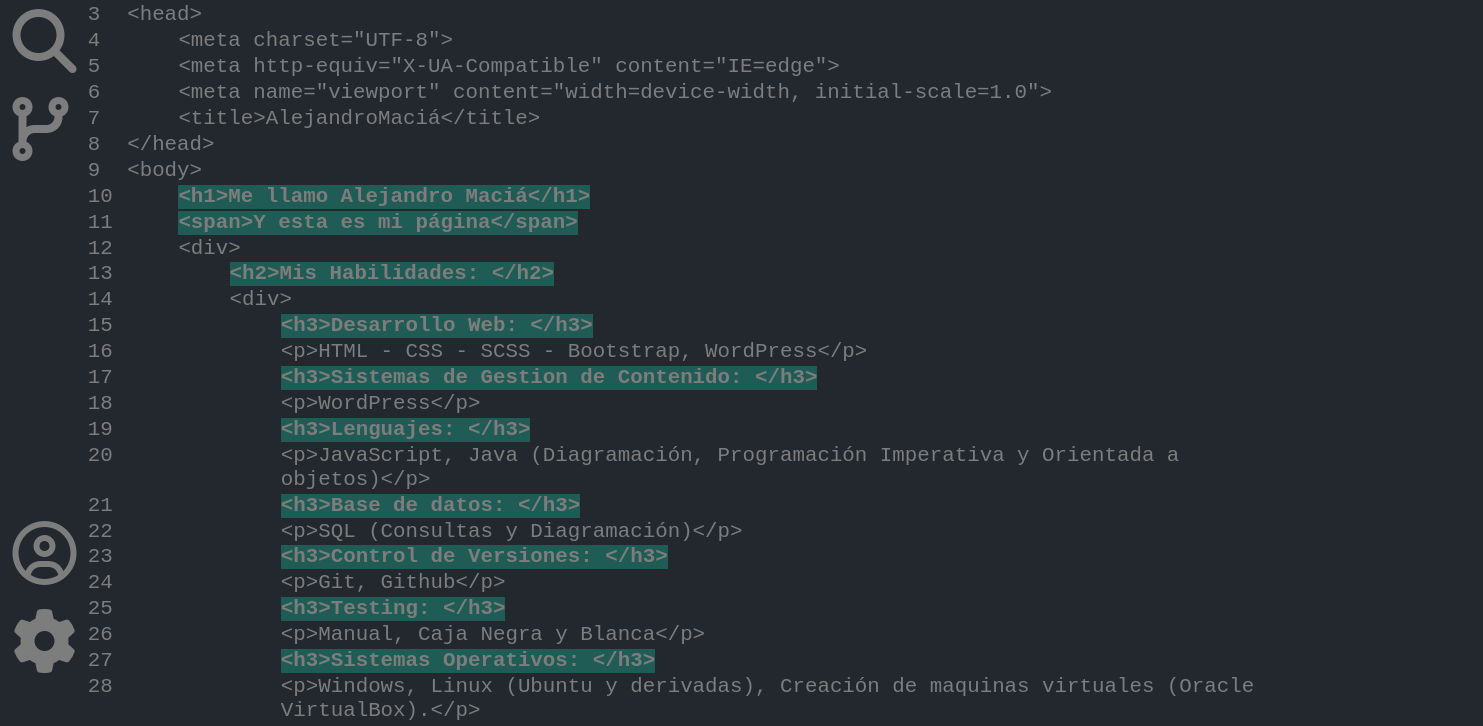
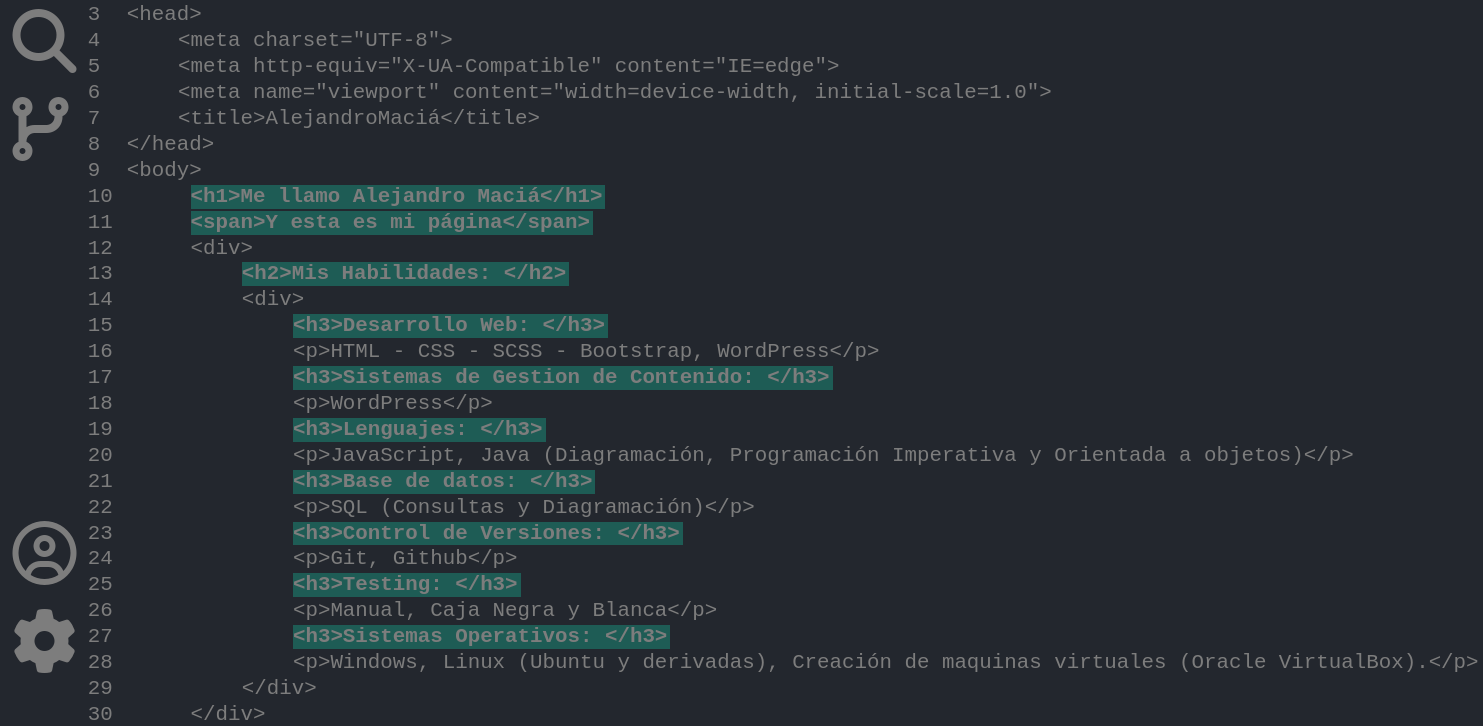
Before and after one commit to AleMac17/portafolio, a website: page index.html in a window 1280 px wide. Shown: the part 119-845 px from the top of the page, 1483 px wide, since content can reach past the window. Drawn offline with nearby package versions, Linux system fonts and the light colour scheme.

Commit message:
Agregado de animacion y correciones

```diff
--- a/style.css
+++ b/style.css
@@ -103,11 +103,20 @@ button:hover , button:hover *{
     font-size: 1.3rem;
     margin: 1px;
 }
+.lineas-grid  span:last-of-type {
+    border-right: .15em solid rgba(0, 0, 0, 0);
+    overflow: hidden;
+    white-space: nowrap;
+    animation:
+    typing 5s steps(40),
+    blink-caret 1s step-end 4;
+
+}
 .lineas-grid div{
     display: flex;
 }
 .lineas-grid div :first-child{
-    width: 1vw;
+    width: auto;
 }
 .lineas-grid {
     display: flex;
@@ -121,6 +130,10 @@ button:hover , button:hover *{
     background-color: rgb(27, 27, 27);
     font-weight: bold;
 }
+.lineas-grid div:hover span:last-of-type{
+
+}
+
 .span-importante{
     background-color: rgb(30, 92, 85);
     font-weight: bold;
@@ -128,3 +141,15 @@ button:hover , button:hover *{
 .no-visible{
     display: none;
 }
+
+/*Animacion*/
+/* The typing effect */
+@keyframes typing {
+    from { width: 0 }
+    to { width: 100% }
+}
+  /* The typewriter cursor effect */
+@keyframes blink-caret {
+    from, to { border-color: transparent }
+    50% { border-color: rgb(41, 31, 174); }
+}
```
